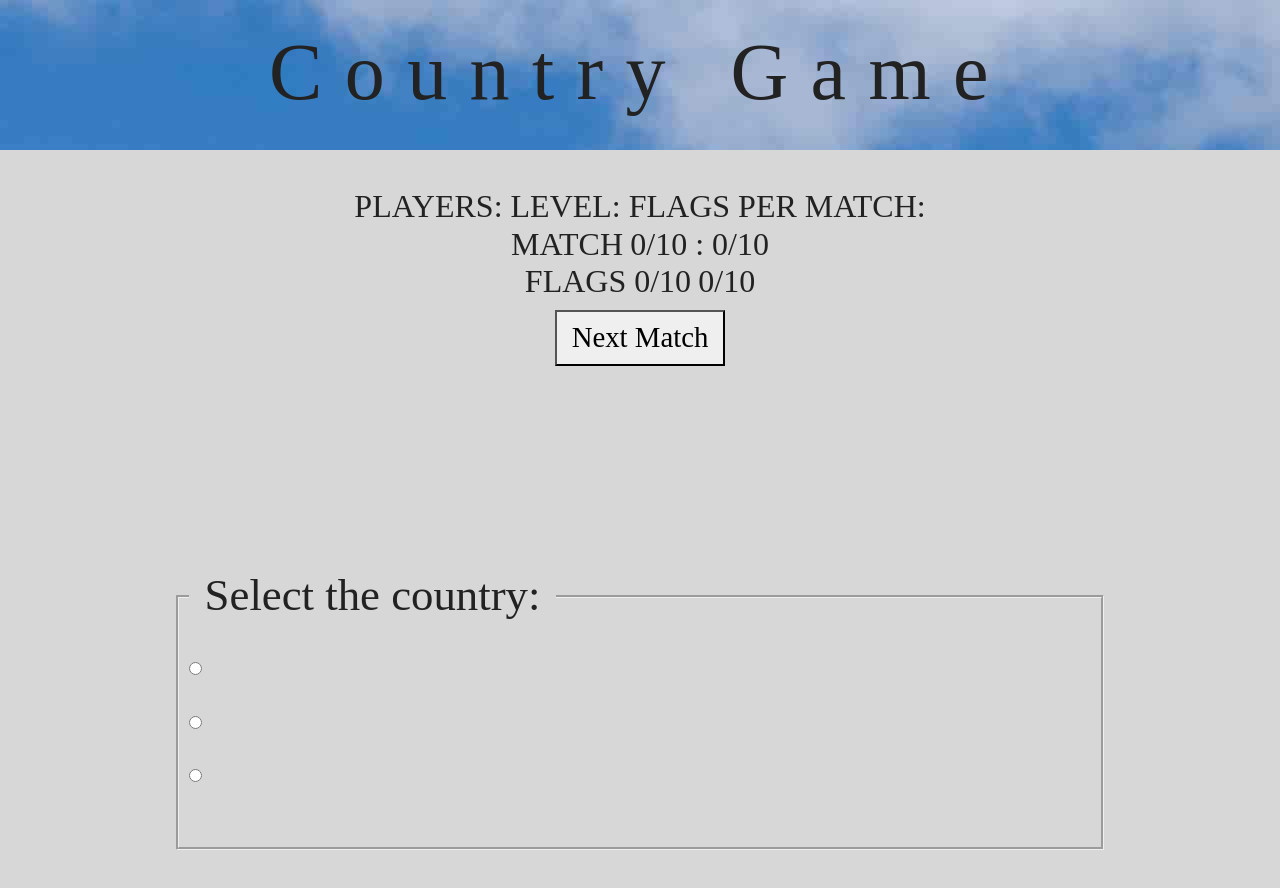
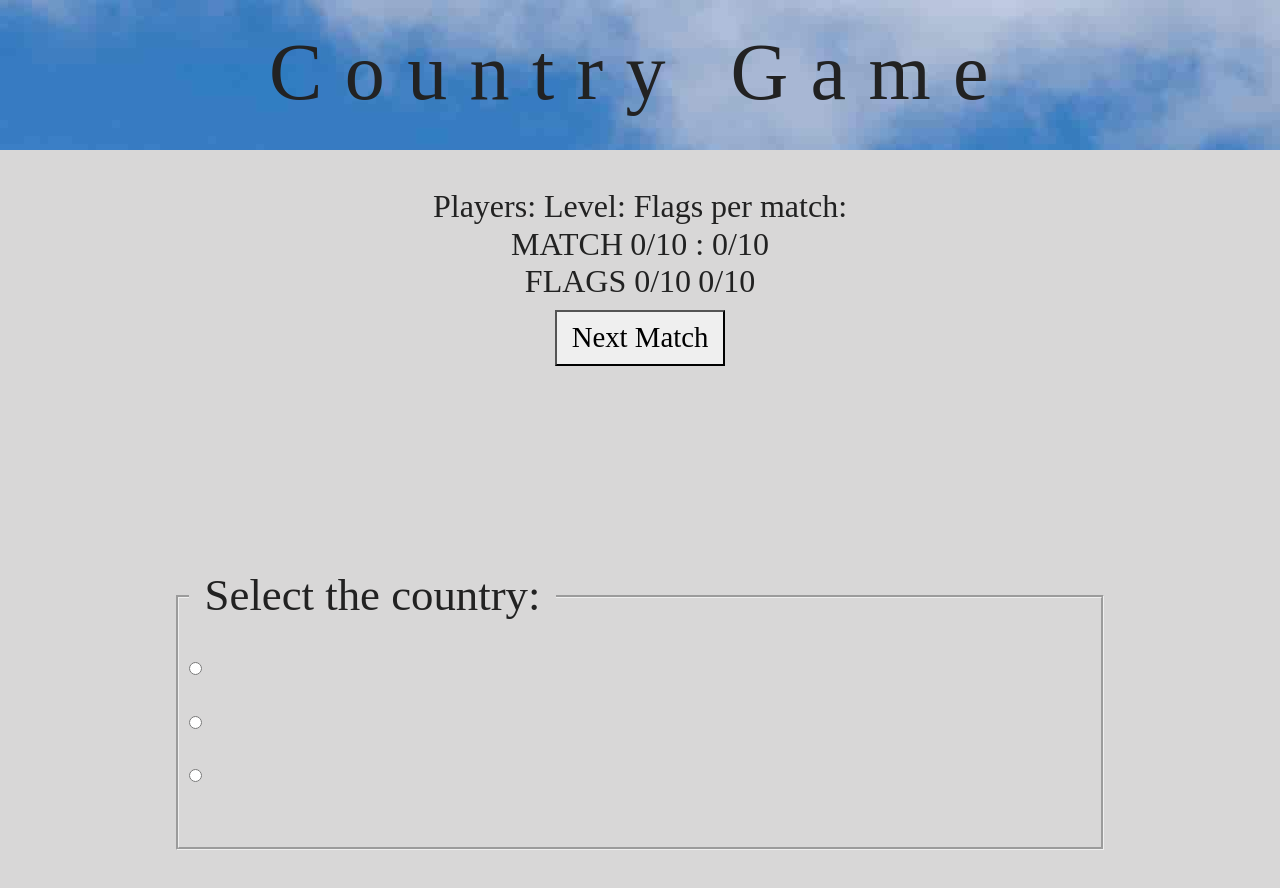
Before and after one commit to toomec2105/country-api-flags-game, a website: page src/index.html in a window 1280 px wide. Shown: the top 888 px of the page. Drawn offline with Linux system fonts and the light colour scheme; a web font is replaced by a local one.

Commit message:
reseting all

```diff
--- a/src/index.html
+++ b/src/index.html
@@ -26,11 +26,11 @@
 
     <section id="scorePanel">
       <p class="scoreBoard">
-      PLAYERS:
+      Players:
       <span id="playersNumber"></span>
-      LEVEL:
+      Level:
       <span id="levelNumber"></span>
-      FLAGS PER MATCH:
+      Flags per match:
       <span id="matchNumber"></span>
       </p>
       <p></p>
```
